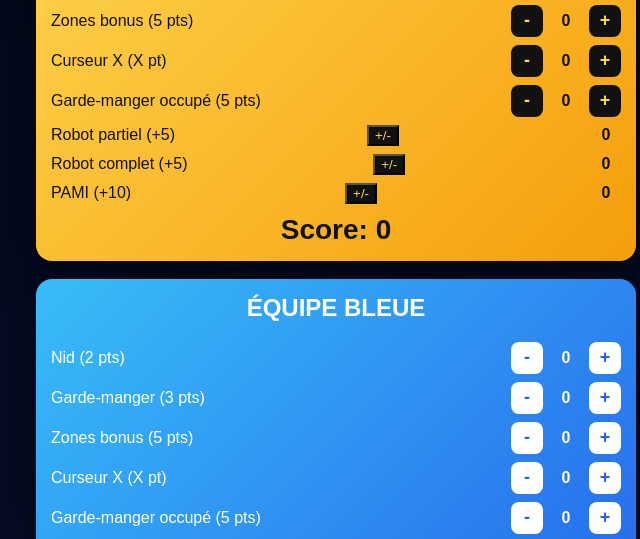
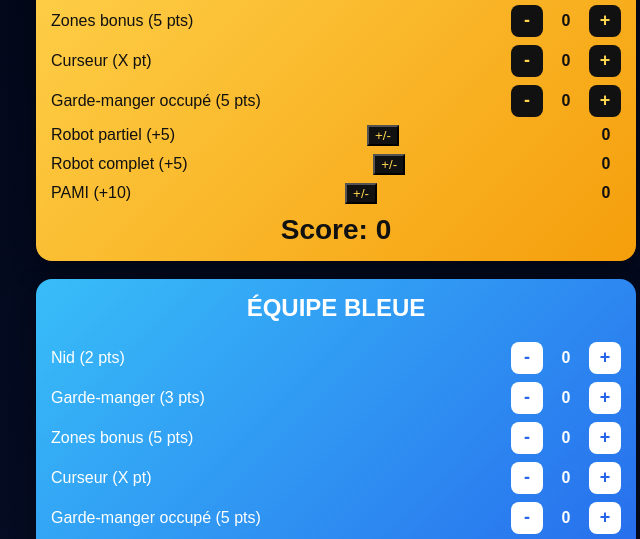
Before and after one commit to acerjemli/eurobot26_calculatorjm, a plain HTML site: page index.html in a window 1280 px wide. Shown: the part 215-754 px from the top of the page, 304-944 px from the left. Drawn offline with Linux system fonts and the light colour scheme.

Commit message:
Fix HTML encoding issues in index.html

```diff
--- a/index.html
+++ b/index.html
@@ -180,7 +180,7 @@ const fields = [
     {id:"nid", label:"Nid (2 pts)", pts:2},
     {id:"gm", label:"Garde-manger (3 pts)", pts:3},
     {id:"bonus", label:"Zones bonus (5 pts)", pts:5},
-    {id:"cursor", label:"Curseur X (X pt)", pts:1},
+    {id:"cursor", label:"Curseur (X pt)", pts:1},
     {id:"occ", label:"Garde-manger occupé (5 pts)", pts:5}
 ];
 
```
